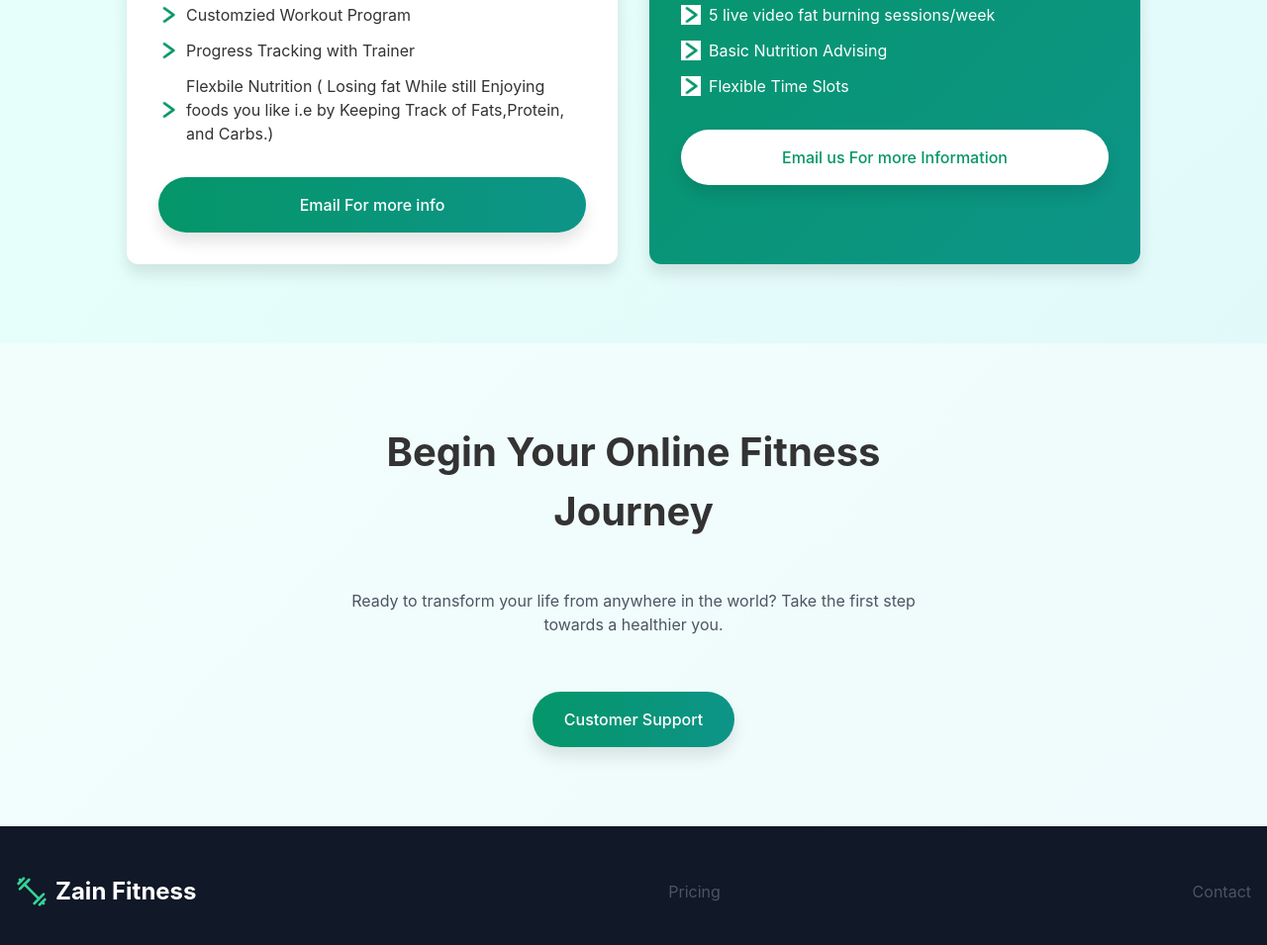
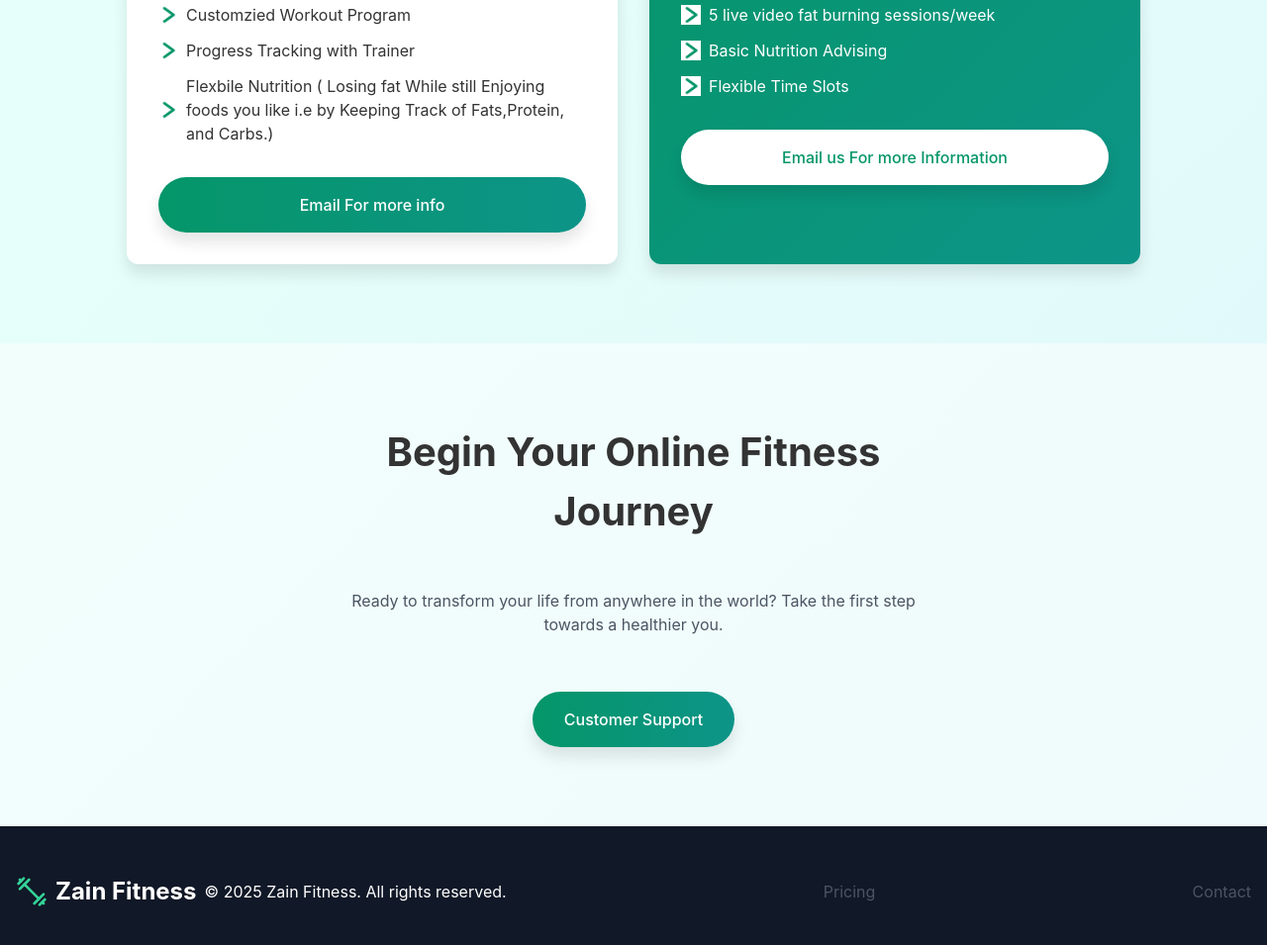
Before and after one commit to zain78612-i/fitnessupdated, a plain HTML site: page index.html in a window 1280 px wide. Shown: the part 1745-2700 px from the top of the page at 99% size. Drawn offline with Linux system fonts and the light colour scheme.

Commit message:
Update index.html

```diff
--- a/index.html
+++ b/index.html
@@ -15,6 +15,8 @@
             <div class="logo">
               <svg xmlns="http://www.w3.org/2000/svg" width="24" height="24" viewBox="0 0 24 24" fill="none" stroke="currentColor" stroke-width="2" stroke-linecap="round" stroke-linejoin="round" class="dumbbell-icon"><path d="m6.5 6.5 11 11"></path><path d="m21 21-1-1"></path><path d="m3 3 1 1"></path><path d="m18 22 4-4"></path><path d="m2 6 4-4"></path><path d="m3 10 7-7"></path><path d="m14 21 7-7"></path></svg>
               <span class="logo-text">Zain Fitness</span>
+
+
             </div>
             <div class="nav-links">
 
@@ -178,6 +180,8 @@ Your goals. Your schedule. Your transformation. Let’s make it happen.
             <div class="footer-logo">
               <svg xmlns="http://www.w3.org/2000/svg" width="24" height="24" viewBox="0 0 24 24" fill="none" stroke="currentColor" stroke-width="2" stroke-linecap="round" stroke-linejoin="round" class="footer-icon"><path d="m6.5 6.5 11 11"></path><path d="m21 21-1-1"></path><path d="m3 3 1 1"></path><path d="m18 22 4-4"></path><path d="m2 6 4-4"></path><path d="m3 10 7-7"></path><path d="m14 21 7-7"></path></svg>
               <span class="footer-text">Zain Fitness </span>
+  © 2025 Zain Fitness. All rights reserved.
+
             </div>
 
             <a href="#pricing" class="nav-link">Pricing</a>
```
